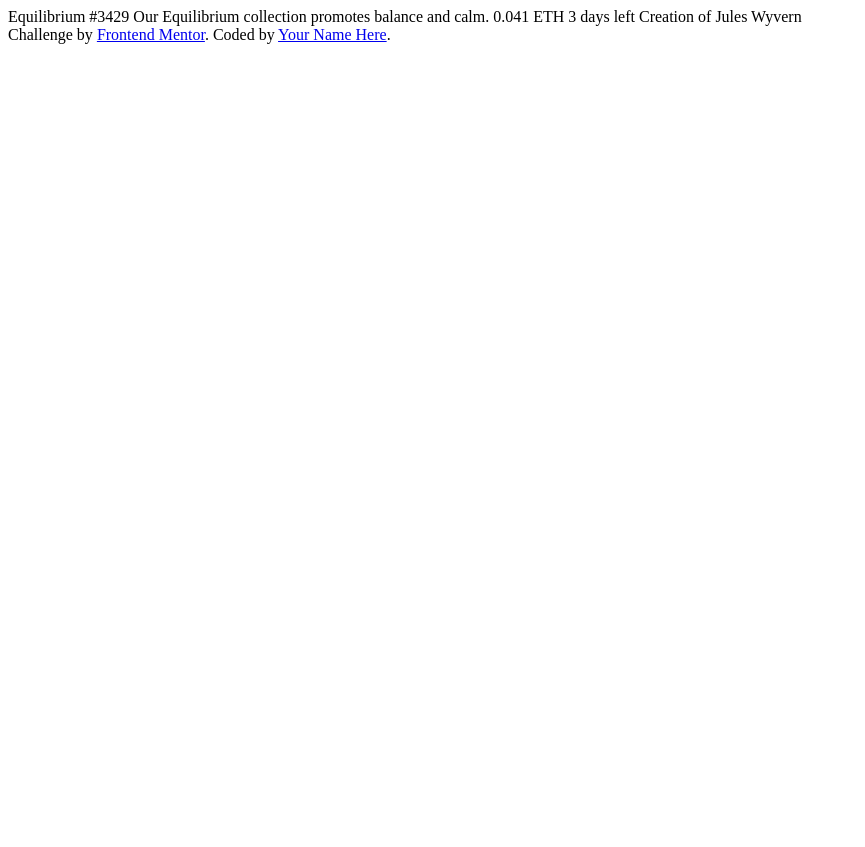
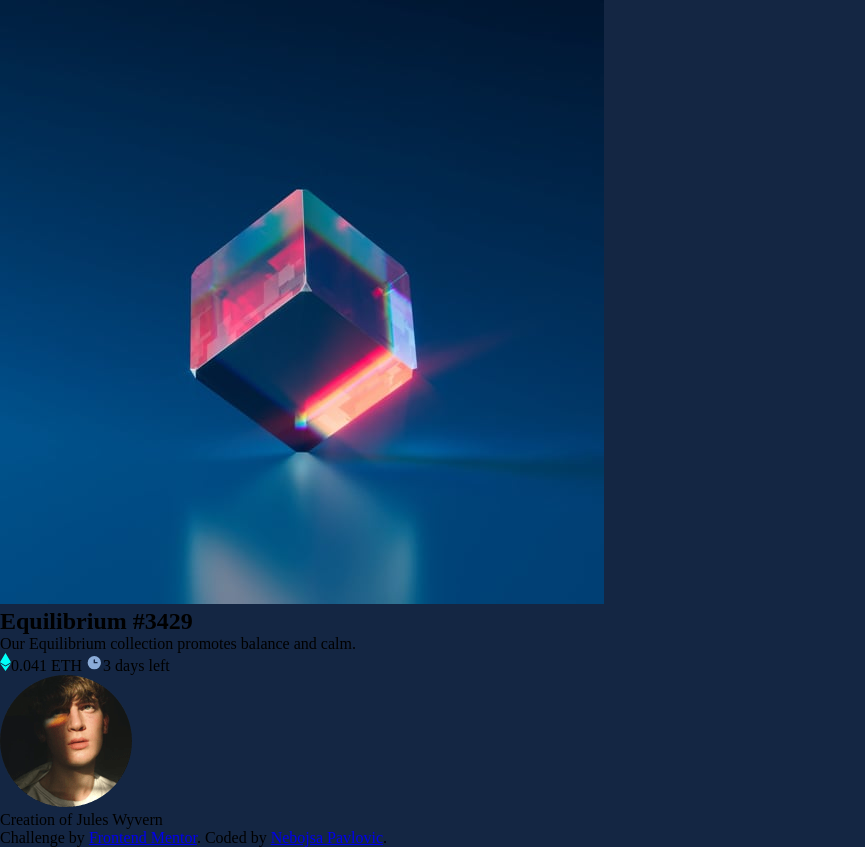
Before and after one commit to Nele82/NFT-preview-card, a plain HTML site: page index.html in a window 1280 px wide. Shown: the whole page, without its empty margins (0-865 px from the left). Before the commit the page ends 800 px from the top, so only its background shows below. Drawn offline with Linux system fonts and the light colour scheme.

Commit message:
Structure and background
Added HTML structure along with the background color

```diff
--- a/index.html
+++ b/index.html
@@ -10,18 +10,28 @@
 </head>
 <body>
 
-  Equilibrium #3429
-
-  Our Equilibrium collection promotes balance and calm.
-
-  0.041 ETH
-  3 days left
-
-  Creation of Jules Wyvern
-
+  <div id="line">
+    <div id="card">
+<main>
+  <picture>
+    <img src="images/image-equilibrium.jpg" alt="equilibrium">
+  </picture>
+  <article>
+    <h2>Equilibrium #3429</h2>
+    <p>Our Equilibrium collection promotes balance and calm.</p>
+    <span id="left"><svg width="11" height="18" xmlns="http://www.w3.org/2000/svg"><path d="M11 10.216 5.5 18 0 10.216l5.5 3.263 5.5-3.262ZM5.5 0l5.496 9.169L5.5 12.43 0 9.17 5.5 0Z" fill="#00FFF8"/></svg>0.041 ETH</span>
+    <span id="right"><svg width="17" height="17" xmlns="http://www.w3.org/2000/svg"><path d="M8.305 2.007a6.667 6.667 0 1 0 0 13.334 6.667 6.667 0 0 0 0-13.334Zm2.667 7.334H8.305a.667.667 0 0 1-.667-.667V6.007a.667.667 0 0 1 1.334 0v2h2a.667.667 0 0 1 0 1.334Z" fill="#8BACD9"/></svg>3 days left</span>
+  </article>
+</main>
+<footer>
+  <img src="images/image-avatar.png" alt="avatar">
+  <p>Creation of Jules Wyvern</p>
+</footer>
+    </div>
+  </div>
   <div class="attribution">
     Challenge by <a href="https://www.frontendmentor.io?ref=challenge" target="_blank">Frontend Mentor</a>.
-    Coded by <a href="#">Your Name Here</a>.
+    Coded by <a href="#">Nebojsa Pavlovic</a>.
   </div>
 </body>
 </html>
--- a/style.css
+++ b/style.css
@@ -0,0 +1,9 @@
+* {
+    box-sizing: border-box;
+    margin: 0%;
+    padding: 0%;
+}
+
+body {
+    background-color: hsl(217, 54%, 17%);
+}
```
